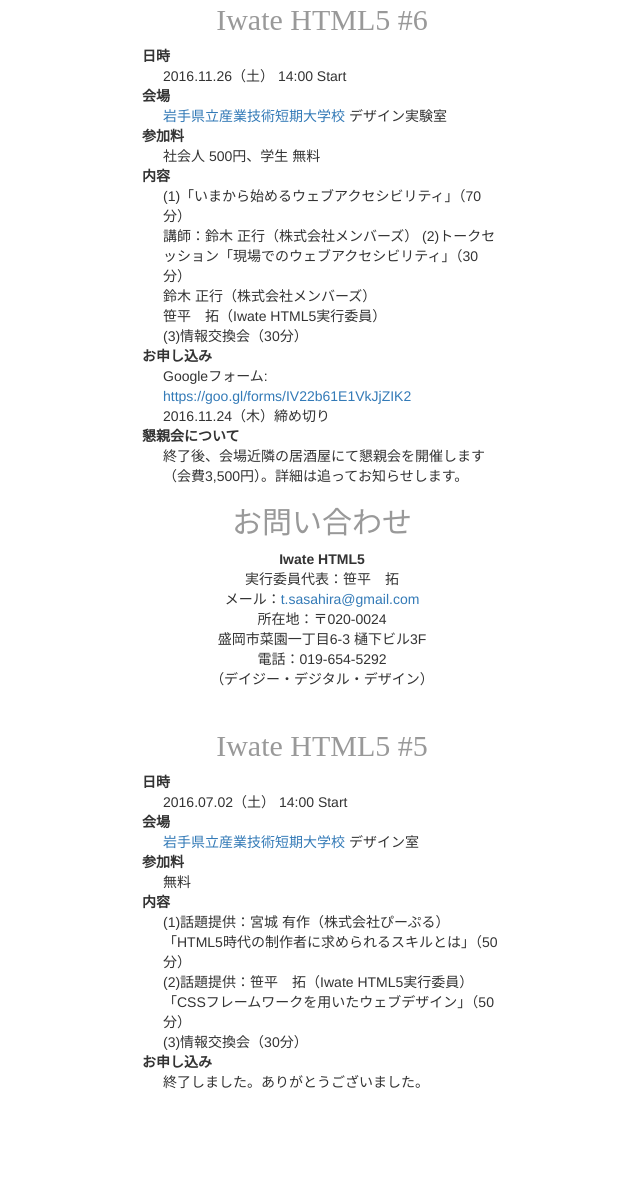
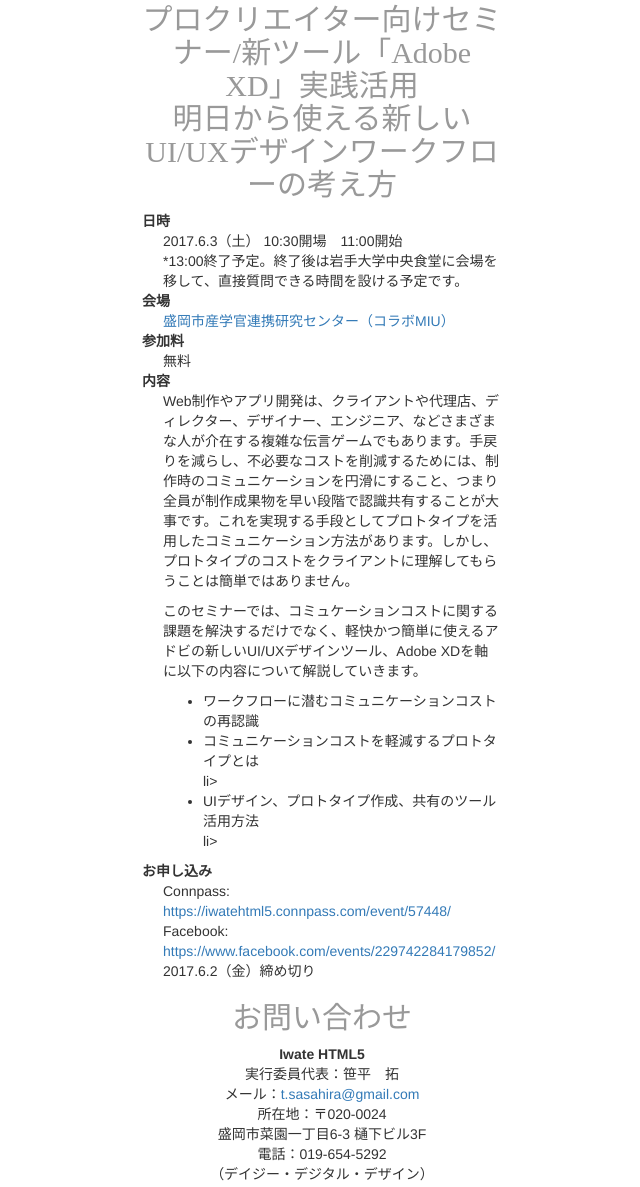
Before and after one commit to iwatehtml5/iwatehtml5.github.io, a plain HTML site: page index.html in a window 1280 px wide. Shown: the part 505-1692 px from the top of the page, without its empty margins (318-958 px from the left). Before the commit the page ends 1617 px from the top, so only its background shows below. Drawn offline with nearby package versions, Linux system fonts and the light colour scheme.

Commit message:
XD Seminar

```diff
--- a/index.html
+++ b/index.html
@@ -52,6 +52,48 @@
                 </div>
             </main>
         </div>
+
+        <div class="row">
+            <div class="col-md-4 col-md-offset-4">
+                <h2 class="text-center">プロクリエイター向けセミナー/新ツール「Adobe XD」実践活用<br>
+                明日から使える新しいUI/UXデザインワークフローの考え方</h2>
+                <dl>
+                    <dt>日時</dt>
+                    <dd>2017.6.3（土） 10:30開場　11:00開始<br>
+                    *13:00終了予定。終了後は岩手大学中央食堂に会場を移して、直接質問できる時間を設ける予定です。</dd>
+                    <dt>会場</dt>
+                    <dd><a href="http://collabo-miu.com/">盛岡市産学官連携研究センター（コラボMIU）</a> </dd>
+                    <dt>参加料</dt>
+                    <dd>無料</dd>
+                    <dt>内容</dt>
+                    <dd><p>Web制作やアプリ開発は、クライアントや代理店、ディレクター、デザイナー、エンジニア、などさまざまな人が介在する複雑な伝言ゲームでもあります。手戻りを減らし、不必要なコストを削減するためには、制作時のコミュニケーションを円滑にすること、つまり全員が制作成果物を早い段階で認識共有することが大事です。これを実現する手段としてプロトタイプを活用したコミュニケーション方法があります。しかし、プロトタイプのコストをクライアントに理解してもらうことは簡単ではありません。</p>
+
+                    <p>このセミナーでは、コミュケーションコストに関する課題を解決するだけでなく、軽快かつ簡単に使えるアドビの新しいUI/UXデザインツール、Adobe XDを軸に以下の内容について解説していきます。</p>
+
+                    <ul>
+                        <li>ワークフローに潜むコミュニケーションコストの再認識</li>
+                        <li>コミュニケーションコストを軽減するプロトタイプとは</li>li>
+                        <li>UIデザイン、プロトタイプ作成、共有のツール活用方法</li>li></ul>
+                   </dd>
+                    <dt>お申し込み</dt>
+                    <dd>Connpass: <a href="https://iwatehtml5.connpass.com/event/57448/">https://iwatehtml5.connpass.com/event/57448/</a><br>
+                    <dd>Facebook: <a href="https://www.facebook.com/events/229742284179852/">https://www.facebook.com/events/229742284179852/</a><br>
+                    2017.6.2（金）締め切り
+                    </dd>
+                </dl>
+                <h2 class="text-center">お問い合わせ</h2>
+                <address class="text-center"><strong>Iwate HTML5</strong><br>
+                    実行委員代表：笹平　拓<br>
+                    メール：<a href="mailto:t.sasahira@gmail.com">t.sasahira@gmail.com</a><br>
+                    所在地：〒020-0024<br>
+                    盛岡市菜園一丁目6-3 樋下ビル3F<br>
+                    電話：019-654-5292<br>
+                    （デイジー・デジタル・デザイン）
+                </address>
+            </div>
+        </div>
+
+
         <div class="row">
             <div class="col-md-4 col-md-offset-4">
                 <h2 class="text-center">Iwate HTML5 #6</h2>
@@ -70,22 +112,12 @@
                         笹平　拓（Iwate HTML5実行委員）<br>
                         (3)情報交換会（30分）</dd>
                     <dt>お申し込み</dt>
-                    <dd>Googleフォーム: <a href="https://goo.gl/forms/IV22b61E1VkJjZIK2">https://goo.gl/forms/IV22b61E1VkJjZIK2</a><br>
-                    2016.11.24（木）締め切り
+                    <dd>終了しました。ありがとうございました。</dd>
                     </dd>
                     <dt>懇親会について</dt>
                     <dd>終了後、会場近隣の居酒屋にて懇親会を開催します（会費3,500円）。詳細は追ってお知らせします。
                     </dd>
                 </dl>
-                <h2 class="text-center">お問い合わせ</h2>
-                <address class="text-center"><strong>Iwate HTML5</strong><br>
-                    実行委員代表：笹平　拓<br>
-                    メール：<a href="mailto:t.sasahira@gmail.com">t.sasahira@gmail.com</a><br>
-                    所在地：〒020-0024<br>
-                    盛岡市菜園一丁目6-3 樋下ビル3F<br>
-                    電話：019-654-5292<br>
-                    （デイジー・デジタル・デザイン）
-                </address>
             </div>
         </div>
         <div class="row">
```
